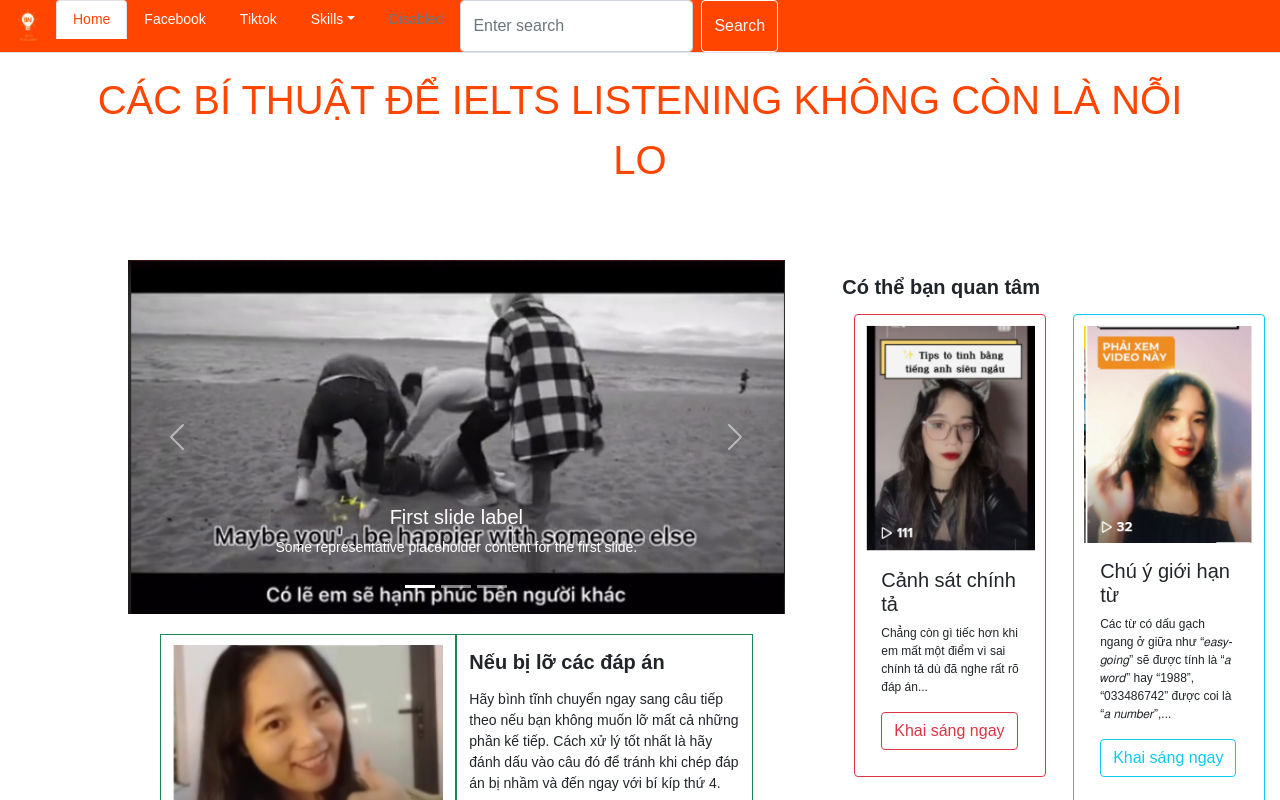
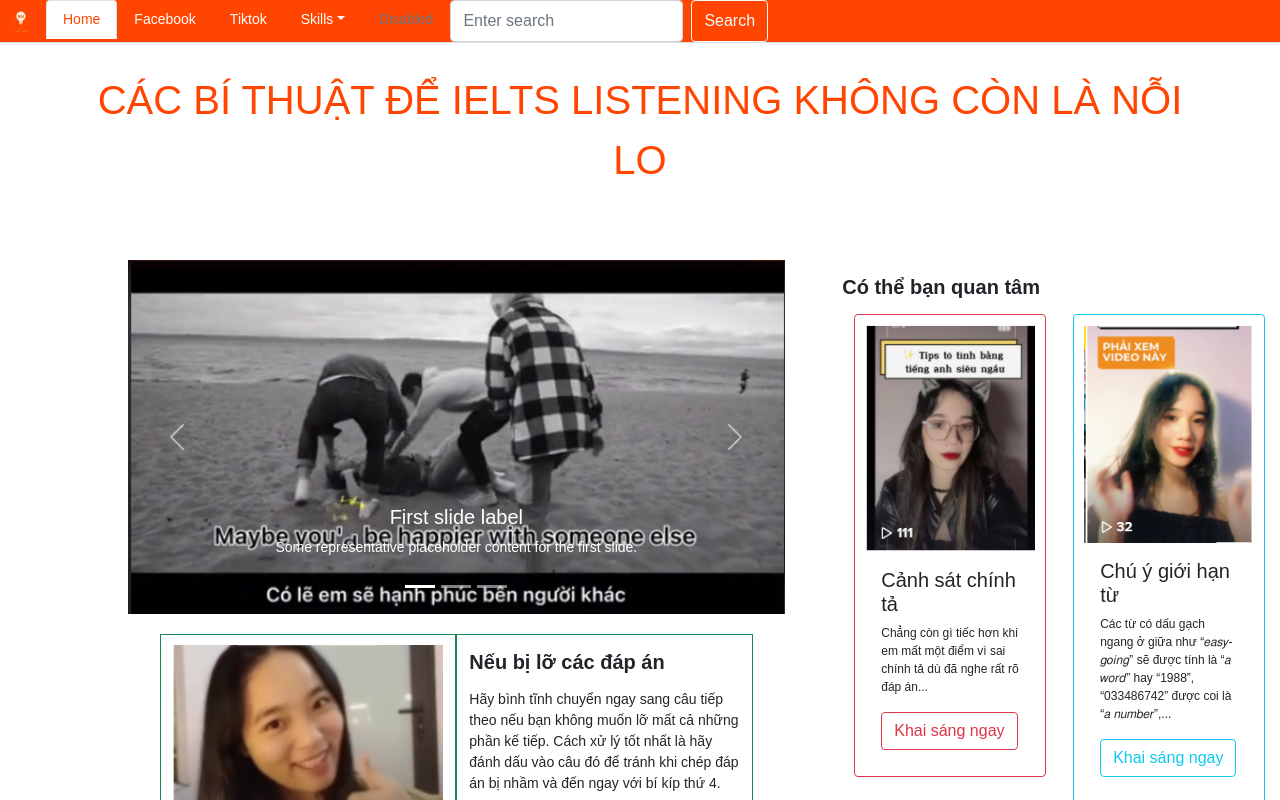
Before and after one commit to FangLee2003/IIN-Website-FangLee, a React (Create React App) app: page / in a window 1280 px wide. Shown: the top 800 px of the page. Built offline with nearby package versions, Linux system fonts and the light colour scheme.

Commit message:
Fixed all bugs except navbar

```diff
--- a/src/App.js
+++ b/src/App.js
@@ -18,7 +18,7 @@ function App() {
       <div class="container-fluid">
         <ul className="nav fixed-top nav-tabs">
           <a class="navbar-brand" href="http://localhost:3000/">
-            <img class="logo" src={logo} width="40" height="40" alt="IIN logo" />
+            <img class="logo" src={logo} width="30" height="30" alt="IIN logo" />
           </a>
           <li className="nav-item">
             <a
```
